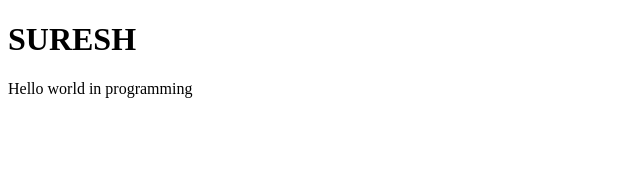
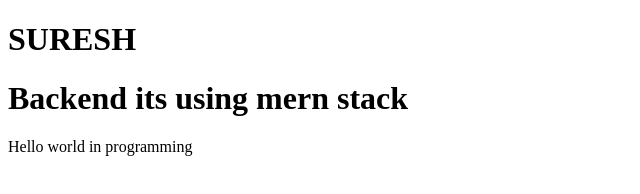
Before and after one commit to suresh20032005/samplerepo, a plain HTML site: page index.html in a window 1280 px wide. Shown: the whole page, without its empty margins (0-640 px from the left). Drawn offline with Linux system fonts and the light colour scheme.

Commit message:
Feat: connect the backend

```diff
--- a/index.html
+++ b/index.html
@@ -5,6 +5,7 @@
 </head>
 <body>
     <h1>SURESH</h1>
+    <h1>Backend its using mern stack</h1>
     <p>Hello world in programming</p>
    <!-- content -->
 </body>
```
